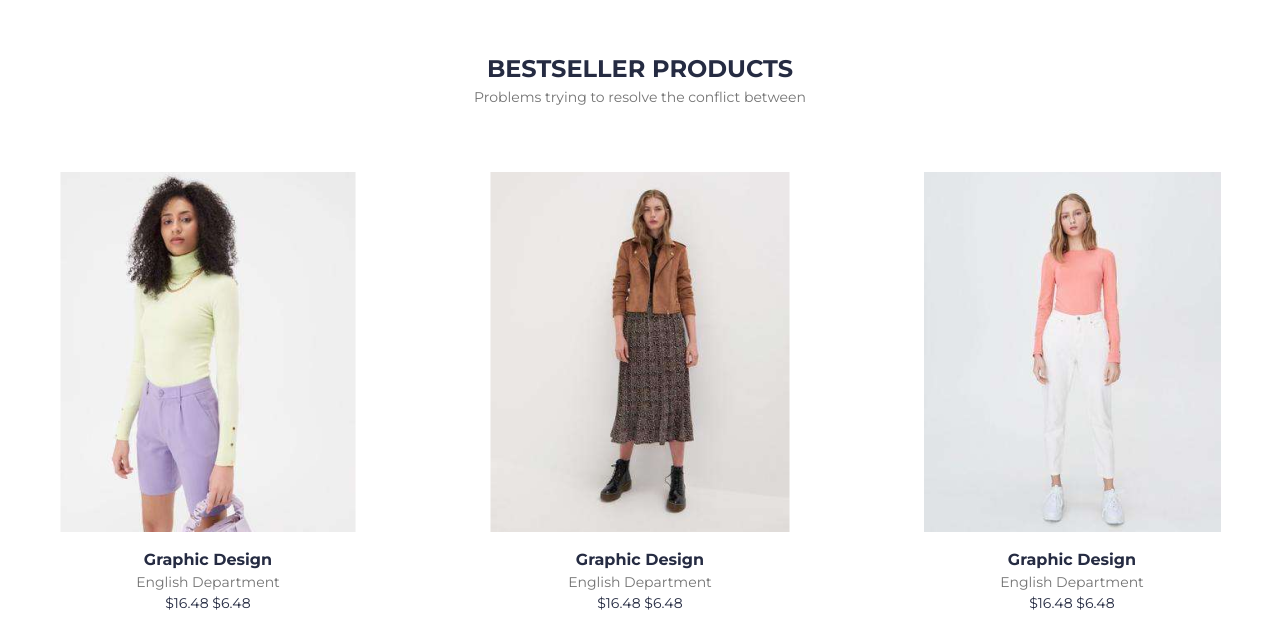
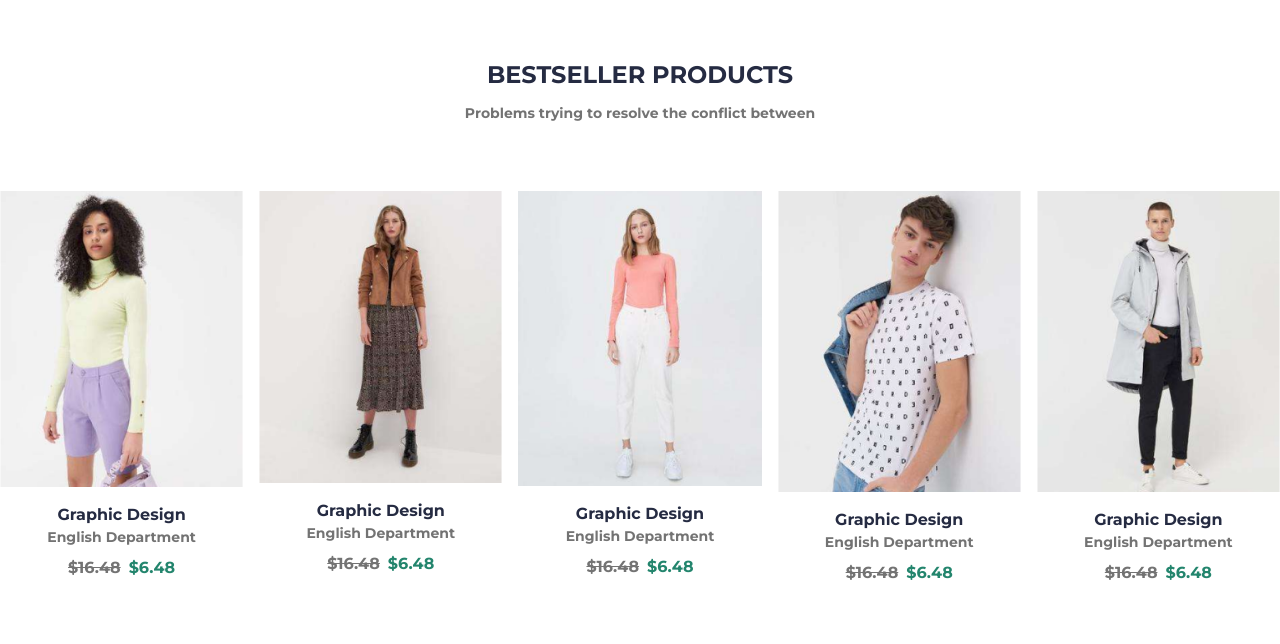
Before and after one commit to hediye-ersan/Trend-Kod, a React (Vite) app: page / in a window 1280 px wide. Shown: the part 2391-3035 px from the top of the page. Built offline with nearby package versions, Linux system fonts and the light colour scheme; a web font is replaced by a local one.

Commit message:
Ürün fiyatını eski yeni için css ve html tag ekler

```diff
--- a/src/components/ProductCard.jsx
+++ b/src/components/ProductCard.jsx
@@ -1,17 +1,23 @@
 import React, { useState } from 'react';
 
 
-const ProductCard = ({ title, subtitle, price, image }) => {
+const ProductCard = ({ title, subtitle, price, discountedPrice, image }) => {
   return (
     <section>
       <div className='flex flex-col flex-wrap'>
         <img src={image} alt="ProductCard" />
-        <div className="p-4 text-center">
-          <h5 className="text-h5 font-bold">{title}</h5>
-          <h6 className="text-h6 text-secondText">{subtitle}</h6>
-          <p className="text-h6">
-            {price}
-          </p>
+        <div className="p-4 text-center font-bold">
+          <h5 className="text-h5 ">{title}</h5>
+          <h6 className="text-h6 text-secondText ">{subtitle}</h6>
+          <div className="flex items-center justify-center space-x-2 mt-2">
+          <span className="text-secondText line-through text-h5">
+              {price}
+            </span>
+            <span className="text-[#23856D] text-h5">
+              {discountedPrice}
+            </span>
+
+          </div>
         </div>
       </div>
     </section>
@@ -33,7 +39,8 @@ const ProductCardList = () => {
     id: index + 1,
     title: `Graphic Design`,
     subtitle: `English Department`,
-    price: `$16.48 $6.48`,
+    price: `$16.48`,
+    discountedPrice: `$6.48`,
     image: images[index % images.length],
   }));
 
@@ -47,17 +54,18 @@ const ProductCardList = () => {
 
   return (
     <div>
-      <div className='text-center px-24 py-16'>
-        <h3 className='text-h3  font-bold'>BESTSELLER PRODUCTS</h3>
+      <div className='text-center px-24 py-16 font-bold leading-loose'>
+        <h3 className='text-h3  '>BESTSELLER PRODUCTS</h3>
         <h6 className='text-h6 text-secondText'>Problems trying to resolve the conflict between </h6>
       </div>
-      <div className="grid grid-cols-1 md:grid-cols-3 gap-4 justify-items-center sm:grid-cols-2 sm:grid-rows-2 ">
+      <div className="grid grid-cols-1  gap-4 justify-items-center sm:grid-cols-5 sm:grid-rows-2 ">
         {allCards.slice(0, visibleCards).map((card) => (
           <ProductCard
             key={card.id}
             title={card.title}
             subtitle={card.subtitle}
             price={card.price}
+            discountedPrice={card.discountedPrice}
             image={card.image}
           />
         ))}
```
